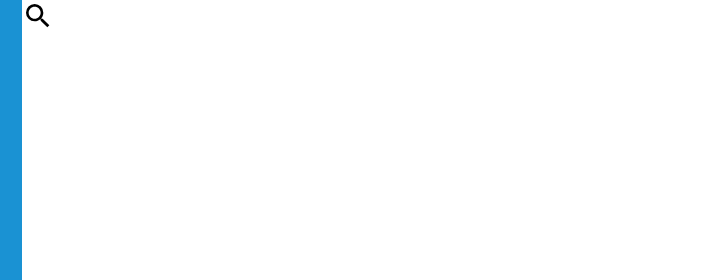
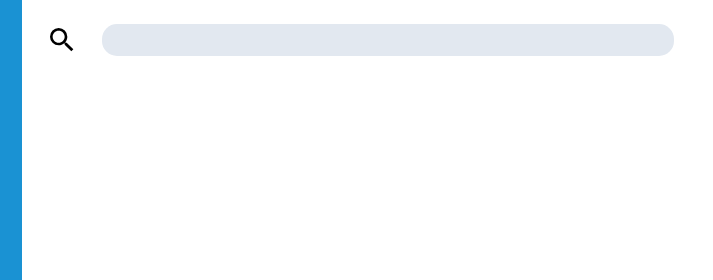
Before and after one commit to benedictfoo/DashboardProject, a website: page index.html in a window 1280 px wide. Shown: the top 280 px of the page, 257-970 px from the left. Drawn offline with nearby package versions, Linux system fonts and the light colour scheme.

Commit message:
Make header Grow to full width

```diff
--- a/css/style.css
+++ b/css/style.css
@@ -94,15 +94,23 @@ nav {
 .header-main-wrapper {
   display: flex;
   flex-direction: column;
+  flex-grow: 1;
 }
 
 /* Header */
 header {
   display: flex;
-  gap: 16px;
+  gap: 24px;
   background-color: white;
+  padding: 24px;
 }
 
 header img {
   height: 2rem;
 }
+header input {
+  background-color: #e2e8f0;
+  border-radius: 15px;
+  border-color: transparent;
+  flex-basis: min(60%, 700px);
+}
--- a/index.html
+++ b/index.html
@@ -61,6 +61,7 @@
     <div class="header-main-wrapper">
       <header>
         <img src="icon/magnify.svg" alt="search" />
+        <input type="search" name="#" />
       </header>
       <main></main>
     </div>
```
